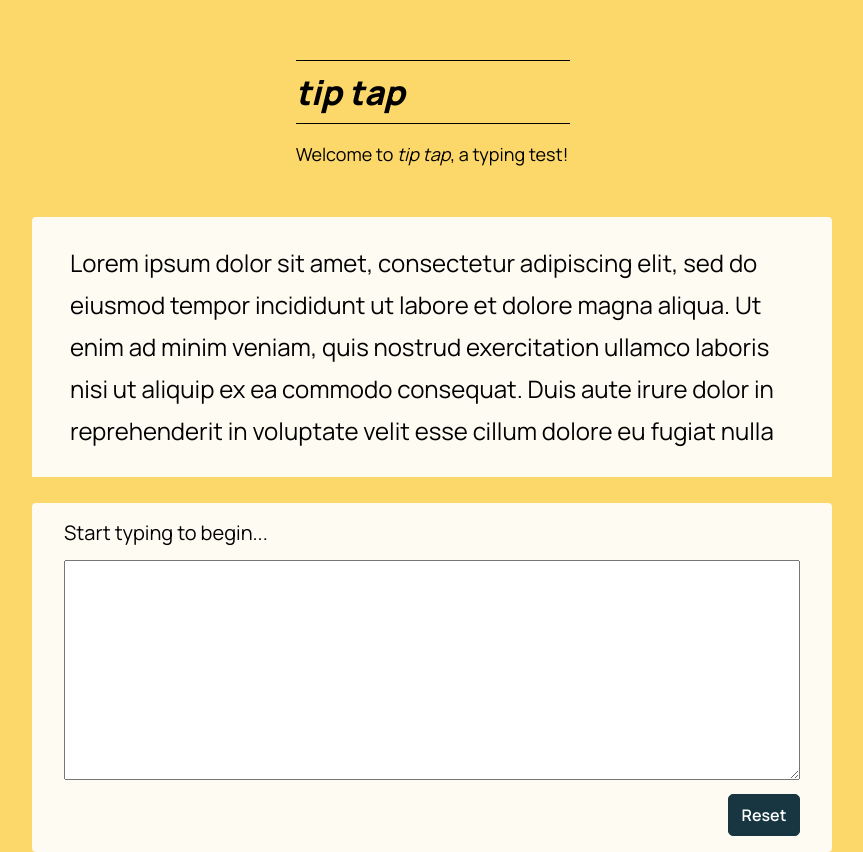
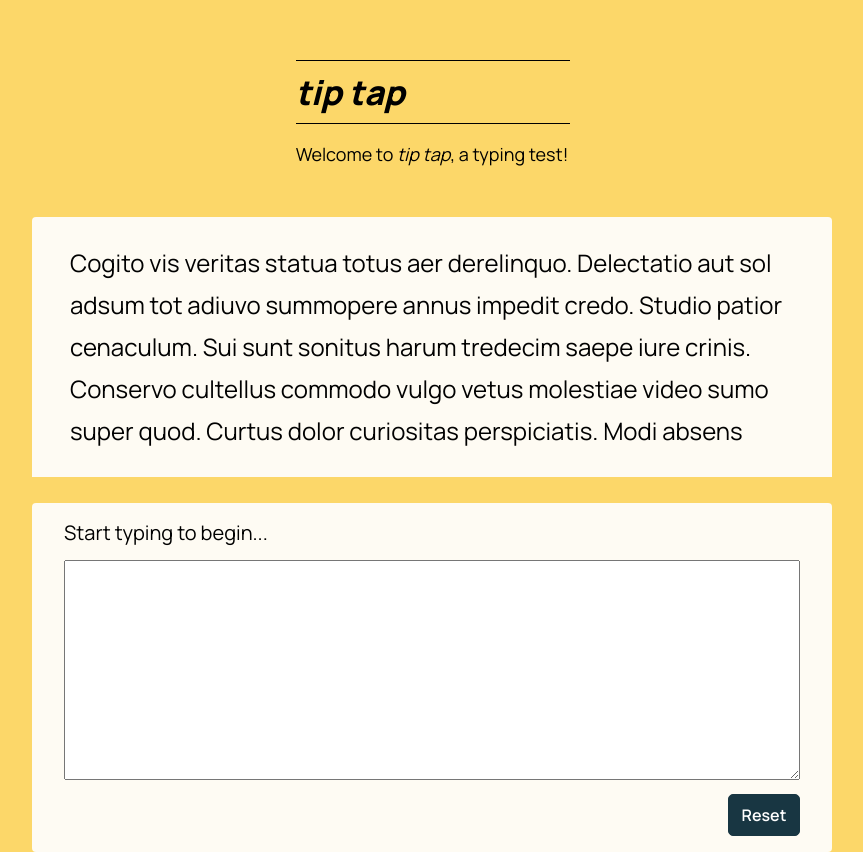
Before and after one commit to Asterids/tiptap, a SvelteKit app: page / in a window 1280 px wide. Shown: the whole page, without its empty margins (208-1071 px from the left). Built offline with nearby package versions, Linux system fonts and the light colour scheme.

Commit message:
add faker.js & generate random sample text

```diff
--- a/package.json
+++ b/package.json
@@ -15,6 +15,7 @@
 		"test:unit": "vitest"
 	},
 	"devDependencies": {
+		"@faker-js/faker": "^8.4.1",
 		"@playwright/test": "^1.28.1",
 		"@sveltejs/adapter-auto": "^3.0.0",
 		"@sveltejs/kit": "^2.0.0",
--- a/src/routes/TypingTest/SampleText.svelte
+++ b/src/routes/TypingTest/SampleText.svelte
@@ -1,7 +1,7 @@
 <script>
-  import { generateSampleText } from "./sampleText";
+  import { generateSampleTextLorem } from "./sampleText";
 
-  let sampleText = generateSampleText();
+  let sampleText = generateSampleTextLorem();
 </script>
 
 <div class="text-block">
--- a/src/routes/TypingTest/sampleText.js
+++ b/src/routes/TypingTest/sampleText.js
@@ -1,3 +1,14 @@
-export const generateSampleText = () => {
-  return "Lorem ipsum dolor sit amet, consectetur adipiscing elit, sed do eiusmod tempor incididunt ut labore et dolore magna aliqua. Ut enim ad minim veniam, quis nostrud exercitation ullamco laboris nisi ut aliquip ex ea commodo consequat. Duis aute irure dolor in reprehenderit in voluptate velit esse cillum dolore eu fugiat nulla pariatur. Excepteur sint occaecat cupidatat non proident, sunt in culpa qui officia deserunt mollit anim id est laborum."
+import { faker } from '@faker-js/faker';
+import { fakerFR } from '@faker-js/faker';
+
+export const generateSampleTextEnglish = () => {
+  return faker.word.words(100);
 }
+
+export const generateSampleTextFrench = () => {
+  return fakerFR.word.words(100);
+}
+
+export const generateSampleTextLorem = () => {
+  return faker.lorem.paragraphs(10, ' ')
+}
```
Also changed, not shown: 1 other file (tests, documents, lock files or other folders).
